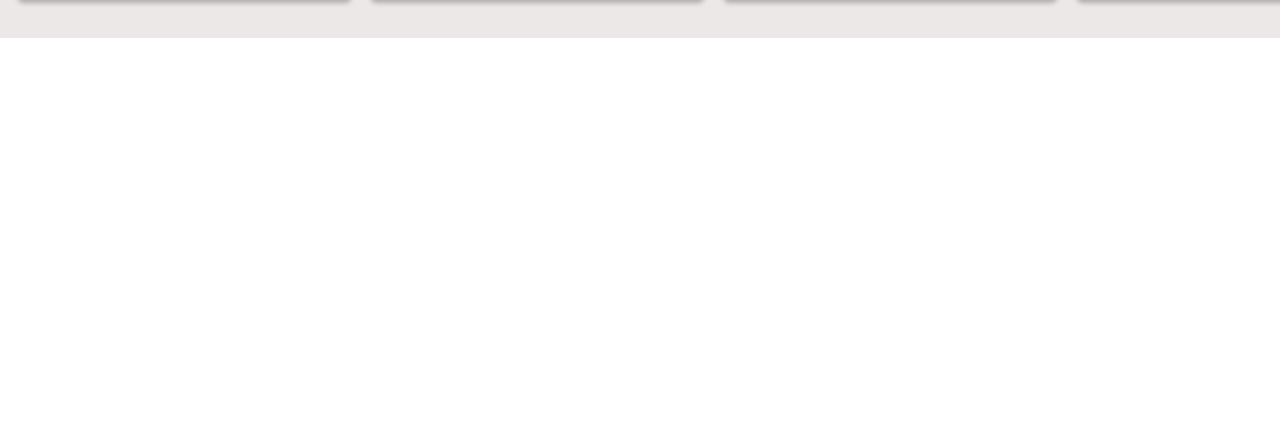
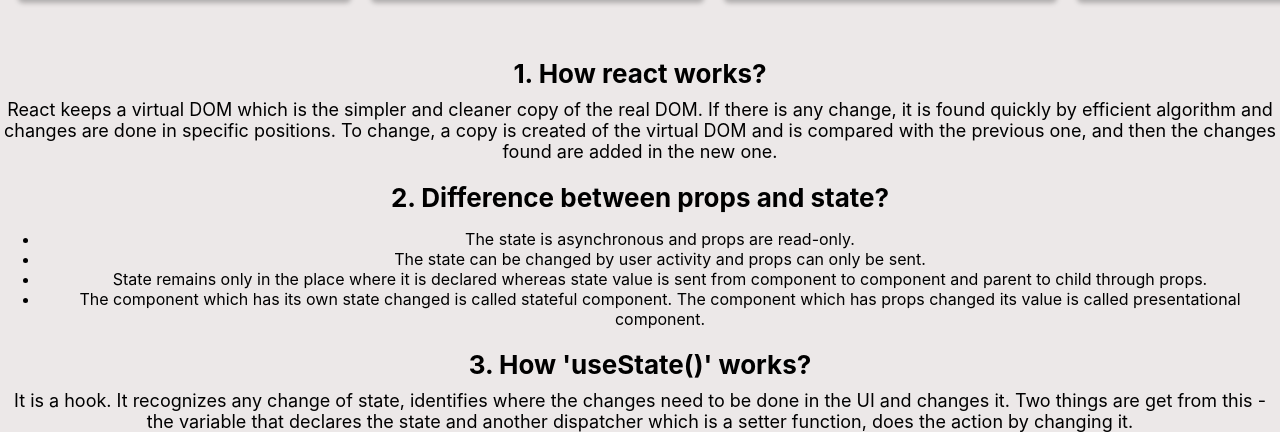
Before and after one commit to lamisaRitu19/sticker-shop, a React (Create React App) app: page / in a window 1280 px wide. Shown: the part 1806-2253 px from the top of the page. Before the commit the page ends 1844 px from the top, so only its background shows below. Built offline with nearby package versions, Linux system fonts and the light colour scheme.

Commit message:
everything added

```diff
--- a/src/App.js
+++ b/src/App.js
@@ -7,6 +7,23 @@
     <div className='App'>
       <Header></Header>
       <Shop></Shop>
+      <footer>
+        <h4>1. How react works?</h4>
+        <p>
+          React keeps a virtual DOM which is the simpler and cleaner copy of the real DOM. If there is any change, it is found quickly by efficient algorithm and changes are done in specific positions. To change, a copy is created of the virtual DOM and is compared with the previous one, and then the changes found are added in the new one.
+        </p>
+        <h4>2. Difference between props and state?</h4>
+        <ul>
+          <li>The state is asynchronous and props are read-only.</li>
+          <li>The state can be changed by user activity and props can only be sent.</li>
+          <li>State remains only in the place where it is declared whereas state value is sent from component to component and parent to child through props.</li>
+          <li>The component which has its own state changed is called stateful component. The component which has props changed its value is called presentational component.</li>
+        </ul>
+        <h4>3. How 'useState()' works?</h4>
+        <p>
+          It is a hook. It recognizes any change of state, identifies where the changes need to be done in the UI and changes it. Two things are get from this - the variable that declares the state and another dispatcher which is a setter function, does the action by changing it.
+        </p>
+      </footer>
     </div>
   );
 }
--- a/src/Components/Shop/Shop.css
+++ b/src/Components/Shop/Shop.css
@@ -25,6 +25,10 @@
     margin: 30px 0 20px;
 }
 
+.ml-10 {
+    margin-left: 10px;
+}
+
 #chosenSticker {
     background-color: rgb(88, 169, 41);
     margin: 10px 20px;
@@ -35,7 +39,8 @@
     display: none;
 }
 
-#lessStickers {
+#lessStickers,
+#existingSticker {
     background-color: whitesmoke;
     margin: 10px 20px;
     padding: 8px 0;
--- a/src/Components/Shop/Shop.js
+++ b/src/Components/Shop/Shop.js
@@ -1,3 +1,5 @@
+import { FontAwesomeIcon } from '@fortawesome/react-fontawesome'
+import { faXmark } from '@fortawesome/free-solid-svg-icons'
 import React, { useEffect, useState } from 'react';
 import CartItem from '../CartItem/CartItem';
 import Sticker from '../Sticker/Sticker';
@@ -18,9 +20,16 @@
 
         const addedSticker = stickers.find(sticker =>
             sticker.id === selectedSticker.id);
-        if ((addedSticker) && (cartItems.length < 4)) {
+
+        const existingSticker = cartItems.find(cartItem => cartItem.id === selectedSticker.id);
+
+        if ((!existingSticker) && (cartItems.length < 4)) {
             cart = [...cartItems, addedSticker];
             setCartItems(cart);
+        }
+        else if (existingSticker) {
+            const existingStickerMessage = document.getElementById('existingSticker');
+            existingStickerMessage.style.display = 'block';
         }
         else {
             const warningMessage = document.getElementById('warning');
@@ -43,6 +52,25 @@
         }
     }
 
+    const handleClearCart = () => {
+        const clearCart = [];
+        setCartItems(clearCart);
+    }
+
+    const handleCross = () => {
+        const warningMessage = document.getElementById('warning');
+        warningMessage.style.display = 'none';
+
+        const existingStickerMessage = document.getElementById('existingSticker');
+        existingStickerMessage.style.display = 'none';
+
+        const chosenStickerMessage = document.getElementById('chosenSticker');
+        chosenStickerMessage.style.display = 'none';
+
+        const lessStickersMessage = document.getElementById('lessStickers');
+        lessStickersMessage.style.display = 'none';
+    }
+
     return (
         <div className='shop-container'>
             <div className='sticker-container'>
@@ -56,9 +84,21 @@
             </div>
             <div className='cart-container'>
                 <h4>Selected Stickers</h4>
-                <p id='chosenSticker'></p>
-                <p id='lessStickers'>Choose four stickers first!</p>
-                <p id='warning'>Only four stickers can be added!</p>
+                <p id='chosenSticker'>
+                    <FontAwesomeIcon icon={faXmark} onClick={handleCross} className='ml-10' />
+                </p>
+                <p id='warning'>
+                    Only four stickers can be added!
+                    <FontAwesomeIcon icon={faXmark} onClick={handleCross} className='ml-10' />
+                </p>
+                <p id='lessStickers'>
+                    Choose four stickers first!
+                    <FontAwesomeIcon icon={faXmark} onClick={handleCross} className='ml-10' />
+                </p>
+                <p id='existingSticker'>
+                    The sticker is already present in the cart!
+                    <FontAwesomeIcon icon={faXmark} onClick={handleCross} className='ml-10' />
+                </p>
                 <div className="cartItem-container">
                     {
                         cartItems.map(cartItem => <CartItem
@@ -68,7 +108,7 @@
                     }
                 </div>
                 <button onClick={handleChooseOne}>Choose one for me</button>
-                <button>Choose again</button>
+                <button onClick={handleClearCart}>Choose again</button>
             </div>
         </div>
     );
```
